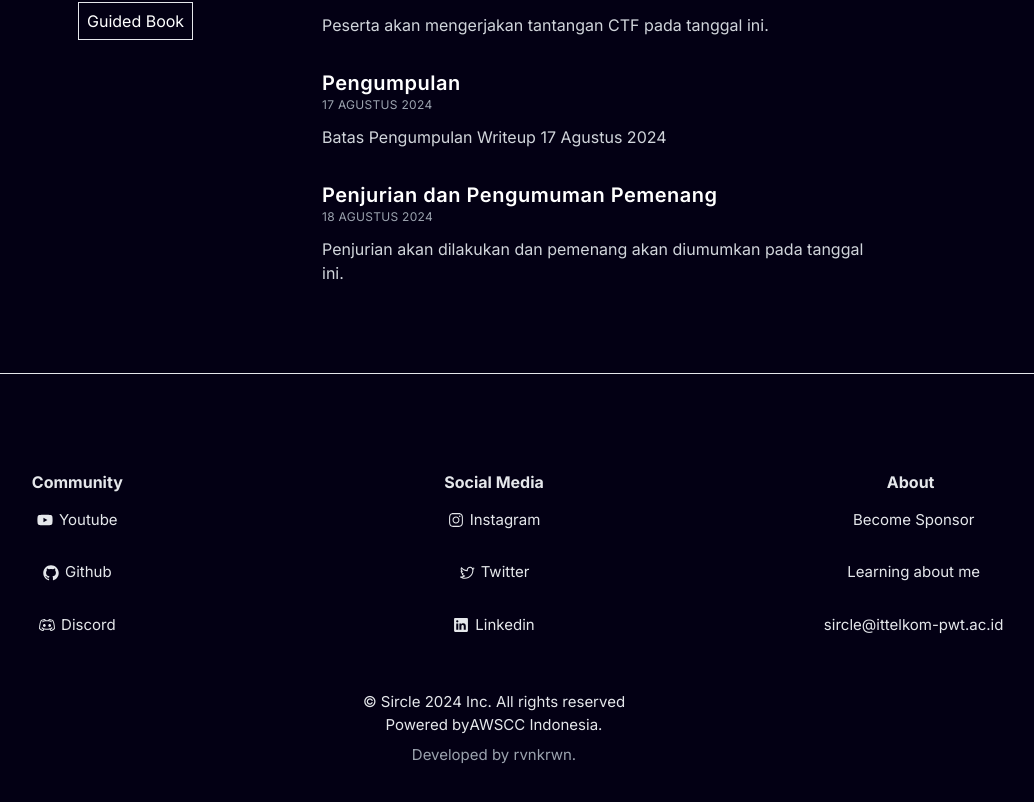
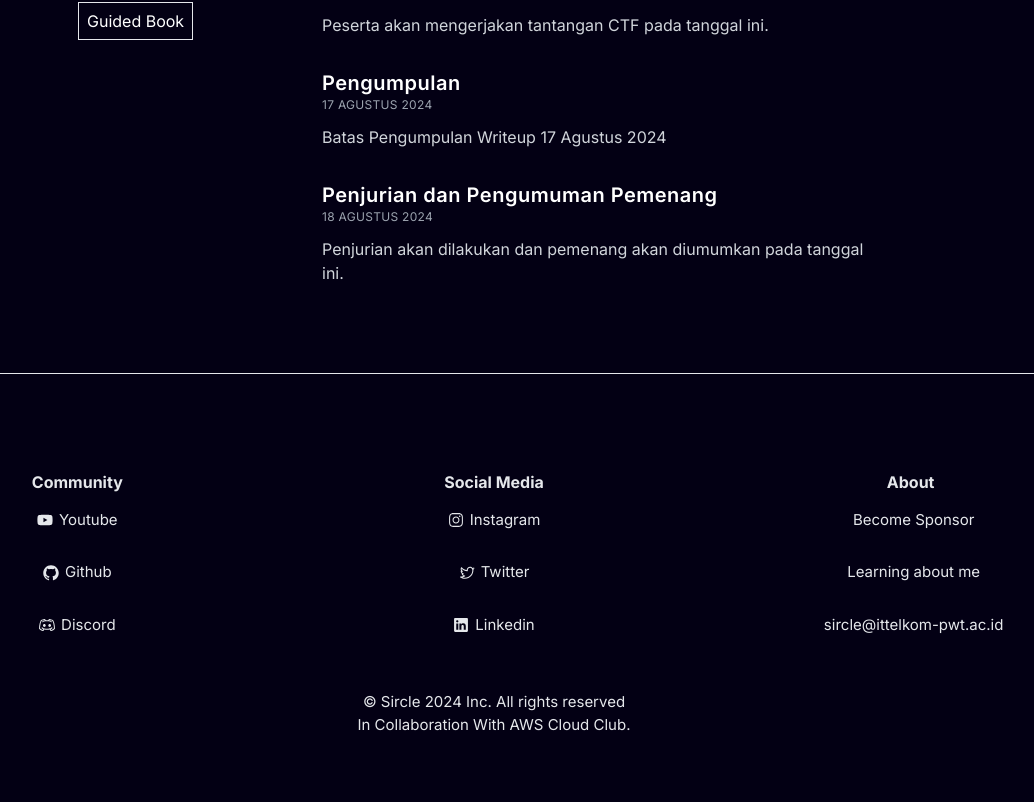
Before and after one commit to rvnkrwn/merdeka-hack, a Next.js app: page / in a window 1280 px wide. Shown: the part 2998-3800 px from the top of the page, without its empty margins (146-1180 px from the left). After the commit the page ends 3777 px from the top, so only its background shows below. Built offline with nearby package versions, Linux system fonts and the light colour scheme; a web font is replaced by a local one.

Commit message:
update footer

```diff
--- a/components/main/Footer.tsx
+++ b/components/main/Footer.tsx
@@ -67,11 +67,9 @@ const Footer = () => {
             <div className="mb-[20px] text-[15px] text-center mt-10">
                 <p>&copy; Sircle 2024 Inc. All rights reserved</p>
                 <p className="flex items-center justify-center mb-2">
-                    <span>Powered by</span>
-                    {" "}
-                    <a href="https://www.linkedin.com/company/awscloudclubid" target="_blank">AWSCC Indonesia.</a>
+                    <span>In Collaboration With&nbsp;</span>
+                    <a href="https://www.linkedin.com/company/awscloudclubid" target="_blank">AWS Cloud Club</a>.
                 </p>
-                <p className="text-gray-400">Developed by <a href="https://github.com/rvnkrwn">rvnkrwn</a>.</p>
             </div>
         </div>
     </div>
```
